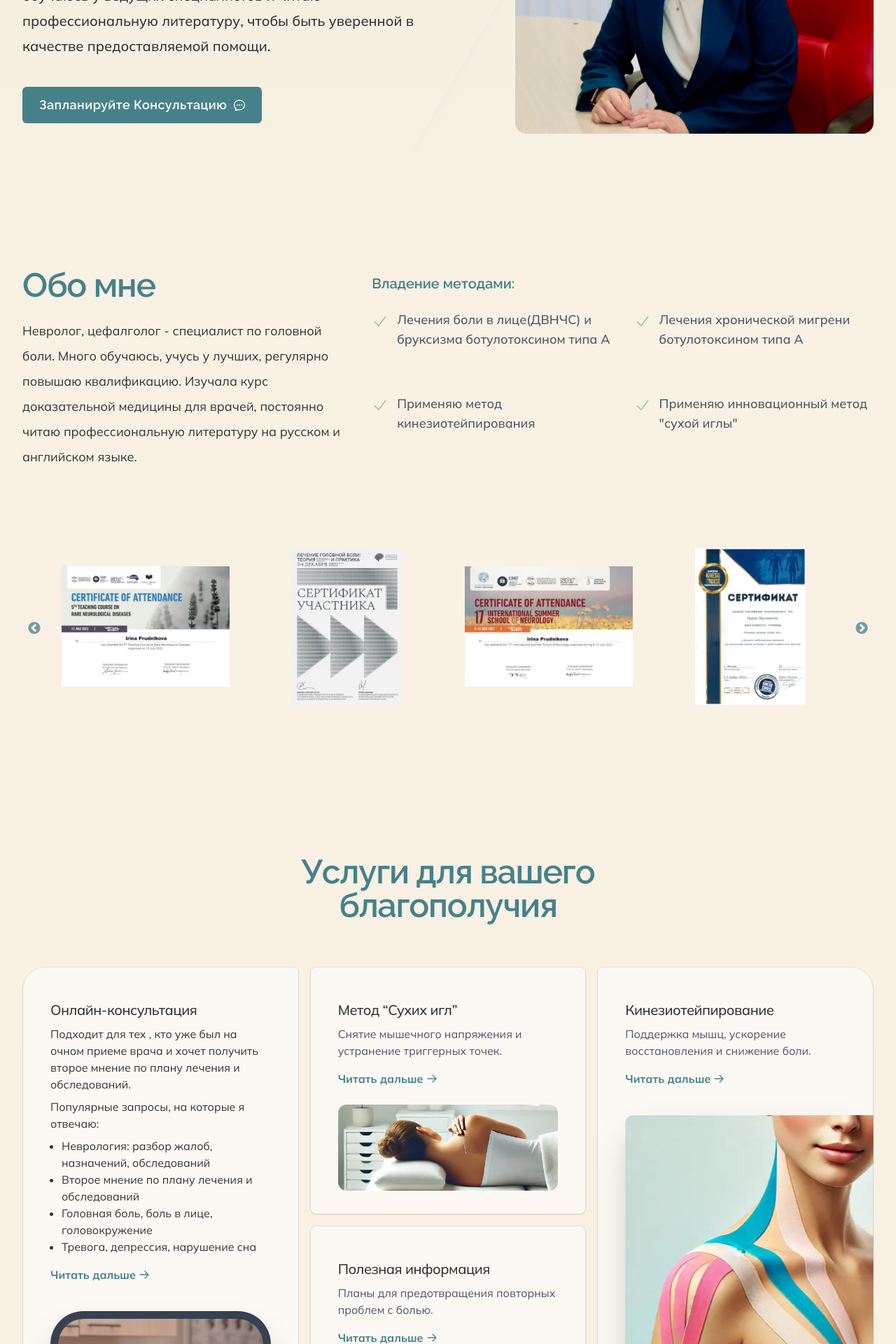
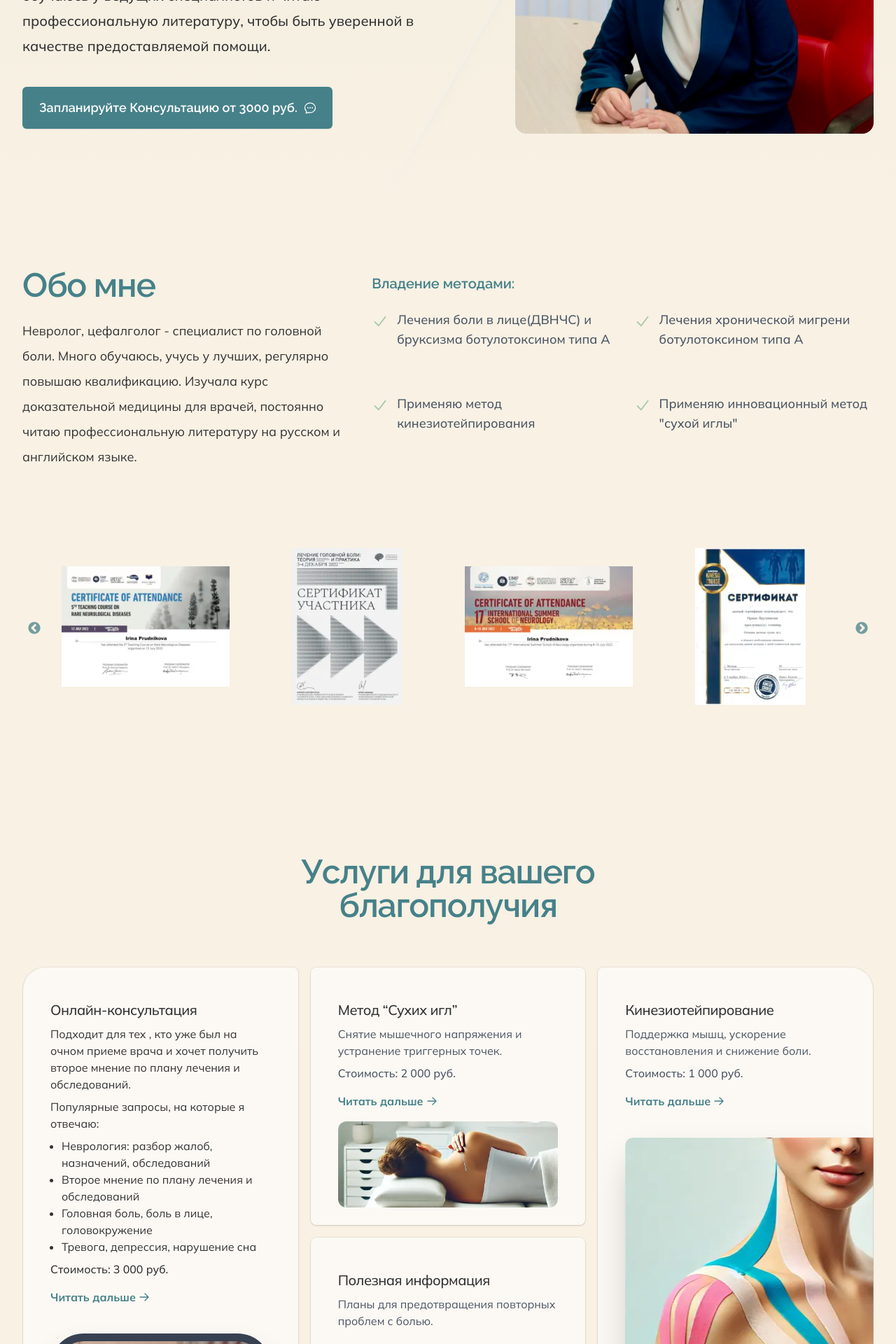
Before and after one commit to mchumpitazp/web-doctor-irina, a Next.js app: page / in a window 1280 px wide. Shown: the part 540-2460 px from the top of the page at 70% size. Built offline with nearby package versions, Linux system fonts and the light colour scheme.

Commit message:
added prices for services

```diff
--- a/src/app/(pages)/(home)/components/Hero.tsx
+++ b/src/app/(pages)/(home)/components/Hero.tsx
@@ -25,12 +25,12 @@ export default function Hero() {
                         </p>
                         <ButtonScrollable
                             targetId="contact"
-                            className="mt-10 inline-flex items-center gap-x-2 rounded-md bg-primary px-6 py-3 text-lg tracking-wide font-semibold font-header text-white shadow-sm transition-colors duration-300 hover:bg-accent hover:text-charcoal focus-visible:outline focus-visible:outline-2 focus-visible:outline-offset-2 focus-visible:outline-accent"
+                            className="mt-10 inline-flex items-center gap-x-2 rounded-md bg-primary px-6 py-4 text-base md:text-lg font-semibold font-header text-white shadow-sm transition-colors duration-300 hover:bg-accent hover:text-charcoal focus-visible:outline focus-visible:outline-2 focus-visible:outline-offset-2 focus-visible:outline-accent"
                         >
-                            Запланируйте Консультацию
+                            Запланируйте Консультацию от 3000 руб.
                             <ChatBubbleOvalLeftEllipsisIcon
                                 aria-hidden="true"
-                                className="-mr-0.5 size-5"
+                                className="hidden md:block -mr-0.5 size-5"
                             />
                         </ButtonScrollable>
                     </div>
--- a/src/app/(pages)/(home)/components/Services.tsx
+++ b/src/app/(pages)/(home)/components/Services.tsx
@@ -41,6 +41,7 @@ export default function Services() {
                                     </li>
                                     <li>Тревога, депрессия, нарушение сна</li>
                                 </ul>
+                                <p className="mt-2 font-medium">Стоимость: 3 000 руб.</p>
                                 <ButtonScrollableExternal
                                     targetPage="/services"
                                     targetId="service-consultation"
@@ -76,6 +77,9 @@ export default function Services() {
                                 <p className="mt-2 max-w-lg text-base/6 text-gray-600 max-lg:text-center">
                                     Снятие мышечного напряжения и устранение
                                     триггерных точек.
+                                </p>
+                                <p className="mt-2 max-w-lg text-base/6 text-gray-600 max-lg:text-center font-medium">
+                                    Стоимость: 2 000 руб.
                                 </p>
                                 <ButtonScrollableExternal
                                     targetPage="/services"
@@ -143,6 +147,9 @@ export default function Services() {
                                     Поддержка мышц, ускорение восстановления и
                                     снижение боли.
                                 </p>
+                                <p className="mt-2 max-w-lg text-base/6 text-gray-600 max-lg:text-center font-medium">
+                                    Стоимость: 1 000 руб.
+                                </p>
                                 <ButtonScrollableExternal
                                     targetPage="/services"
                                     targetId="service-tapes"
--- a/src/app/(pages)/services/components/Services.tsx
+++ b/src/app/(pages)/services/components/Services.tsx
@@ -17,7 +17,7 @@ export default function ServicesServices() {
                                 Онлайн-консультация
                             </h2>
                             <h3 className="mt-4 text-xl sm:text-2xl font-medium text-accent">
-                                Стоимость: 2 000 руб.
+                                Стоимость: 3 000 руб.
                             </h3>
                             <div className="mt-8 text-lg/9 text-charcoal">
                                 <p className="indent-8">
```
